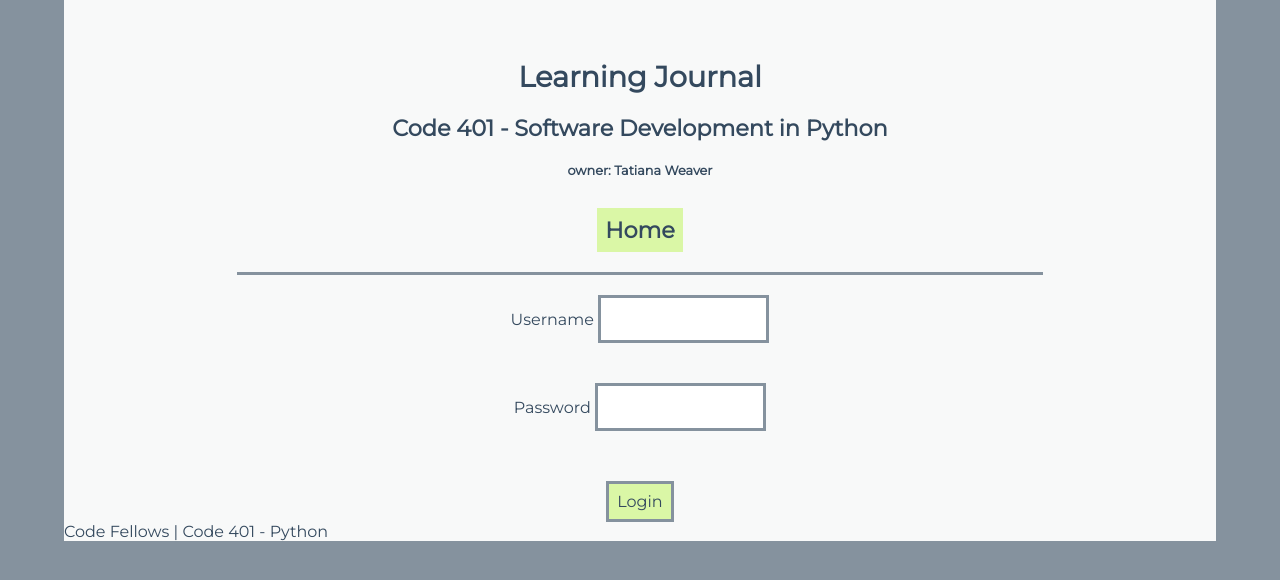
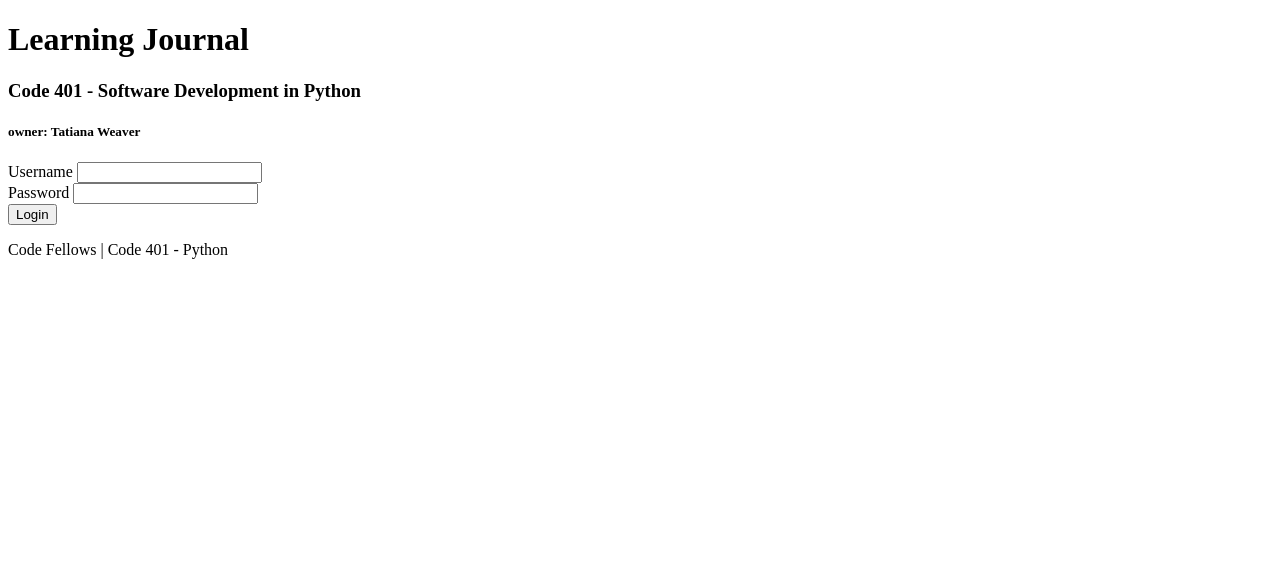
Before and after one commit to tanyaweaver/learning_journal_db, a Python web app: template learning_journal_db/templates/login.jinja2 in a window 1280 px wide. Shown: the top 580 px of the page. Run offline with Jinja, Linux system fonts and the light colour scheme; the template is opened without the code that fills it, so the values that code supplies are empty.

Commit message:
added route home and view for it, added error-msg for the login page

```diff
--- a/learning_journal_db/static/base.css
+++ b/learning_journal_db/static/base.css
@@ -14,6 +14,12 @@
   padding-bottom: 20px;
 }
 
+.nav  li {
+  display: inline-block;
+  margin-left: 20px;
+  margin-right: 20px;
+}
+
 body {
   width: 90%;
   text-align: center;
@@ -28,9 +34,11 @@
   border-color: #85929E;
 }
 
-footer p {
-   margin: 0 auto;
+.footer {
+  width: max-content;
+  margin: 0 auto;
 }
+
 
 .button {
   margin: 0 auto;
@@ -71,7 +79,9 @@
   margin-bottom: 20px;
 }
 
-
+.empty-space {
+  height: 300px;
+}
 
 .new-entry-title {
   font-size: 1.4rem;
@@ -99,6 +109,7 @@
   font-size: 1rem;
   text-align: left;
 }
+
 a {
   text-decoration: none;
 }
@@ -107,6 +118,9 @@
   color: #880E4F;
 }
 
+.error-msg {
+  color: red;
+}
 @media (min-width: 640px) {
 
   h1 {
--- a/learning_journal_db/templates/layout.jinja2
+++ b/learning_journal_db/templates/layout.jinja2
@@ -5,29 +5,42 @@
 
            <meta name="viewport" content="width=device-width, initial-scale=1">
             <link href='https://fonts.googleapis.com/css?family=PT+Serif|Montserrat' rel='stylesheet' type='text/css'>
-        <link rel="stylesheet" href="../static/base.css">
+            <link rel="stylesheet" href="{{ request.static_url('learning_journal_db:static/base.css')}}">
 
     </head>
 
     <body>
 
         <header>
+
+              <div class="nav">
+
+              {% if request.authenticated_userid %}
+                       <li><h4 class="header"><a href="{{request.route_url('logout')}}">Log Out </a><h4></li>
+                       <li><h4><a href="{{request.route_url('lists')}}">Home</a></h4></li>
+
+              {% endif %}
+
+
+              </div>
+
               <h1>Learning Journal<h1>
               <h3>Code 401 - Software Development in Python</h3>
               <h5>owner: Tatiana Weaver</h5>
-               <div class=button>
-                    <h3><a href="{{request.route_url('lists')}}">Home</a></h3>
-              </div>
+
          </header>
-
           <main>
                     {% block body %} {% endblock %}
+
+                    {% block section %} {% endblock %}
+
          </main>
-
         </body>
 
-    <footer>
+
+        <div class="footer">
               <p>Code Fellows | Code 401 - Python </p>
-    </footer>
+        </div>
+
 
 </html>
--- a/learning_journal_db/templates/login.jinja2
+++ b/learning_journal_db/templates/login.jinja2
@@ -1,20 +1,20 @@
 {% extends "layout.jinja2" %}
-  {% block body %}
-
-        <form action="{{ request.route_url('lists') }}" method="POST">
+  {% block section %}
+        <h4 class="error-msg">{{ msg }}</h4>
+        <form action="{{ request.route_url('login') }}" method="POST">
 
               <div class="login">
-              <label for="username">Username</label>
-              <input class="new-entry-title" type="text" name="username"/>
+                    <label for="username">Username</label>
+                    <input class="new-entry-title" type="text" name="username"/>
               </div>
 
               <div class="login">
-              <label for="password">Password</label>
-              <input class='new-entry-title'  type="password" name="password"/>
+                    <label for="password">Password</label>
+                    <input class='new-entry-title'  type="password" name="password"/>
               </div>
 
               <div>
-              <input class="button" type=submit  name="login" value="Login"/>
+                    <input class="button" type=submit  name="login" value="Login"/>
               </div>
 
         </form>
--- a/security.py
+++ b/security.py
@@ -8,6 +8,8 @@
 
 
 def check_credentials(username, password):
+    #import pdb; pdb.set_trace()
+    print('in security')
     stored_username = os.environ.get('AUTH_USERNAME', '')
     stored_password = os.environ.get('AUTH_PASSWORD', '')
     is_authenticated = False
```
Also changed, not shown: learning_journal_db/routes.py (+5 -3 lines), learning_journal_db/templates/home_page.jinja2 (+7 -4 lines), learning_journal_db/views/default.py (+43 -9 lines). Lines whose indentation alone changed are shown as unchanged.
